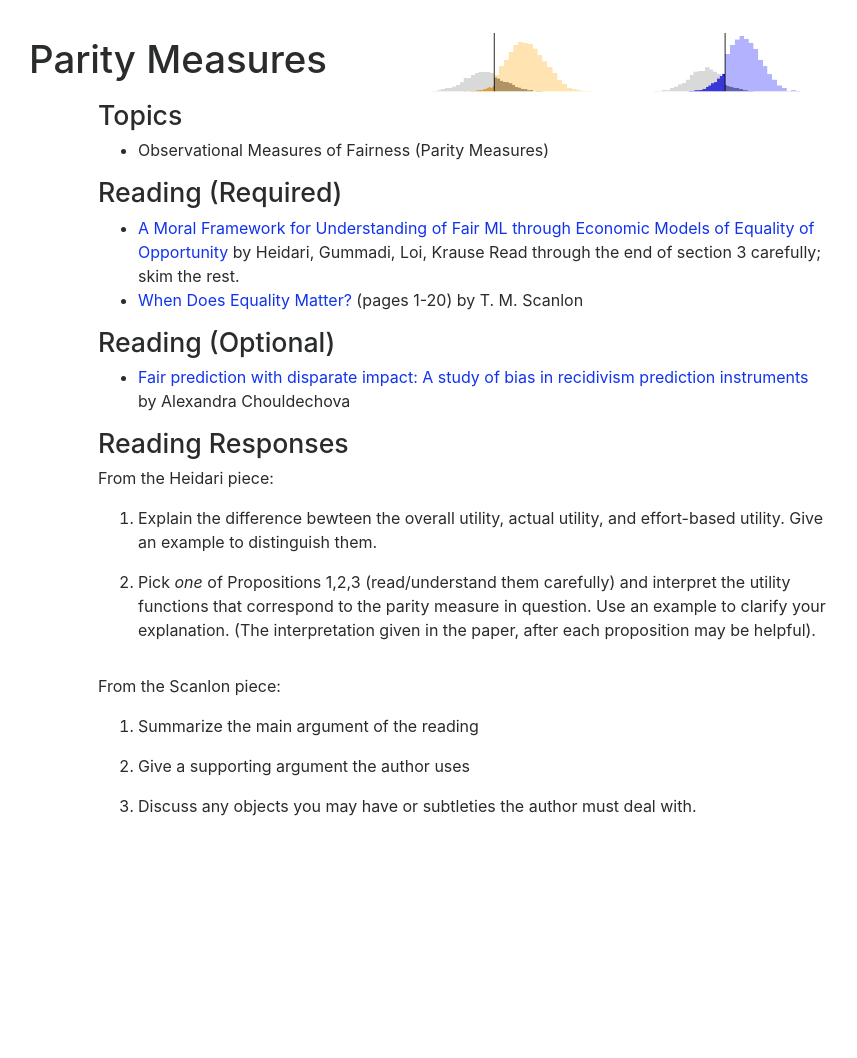
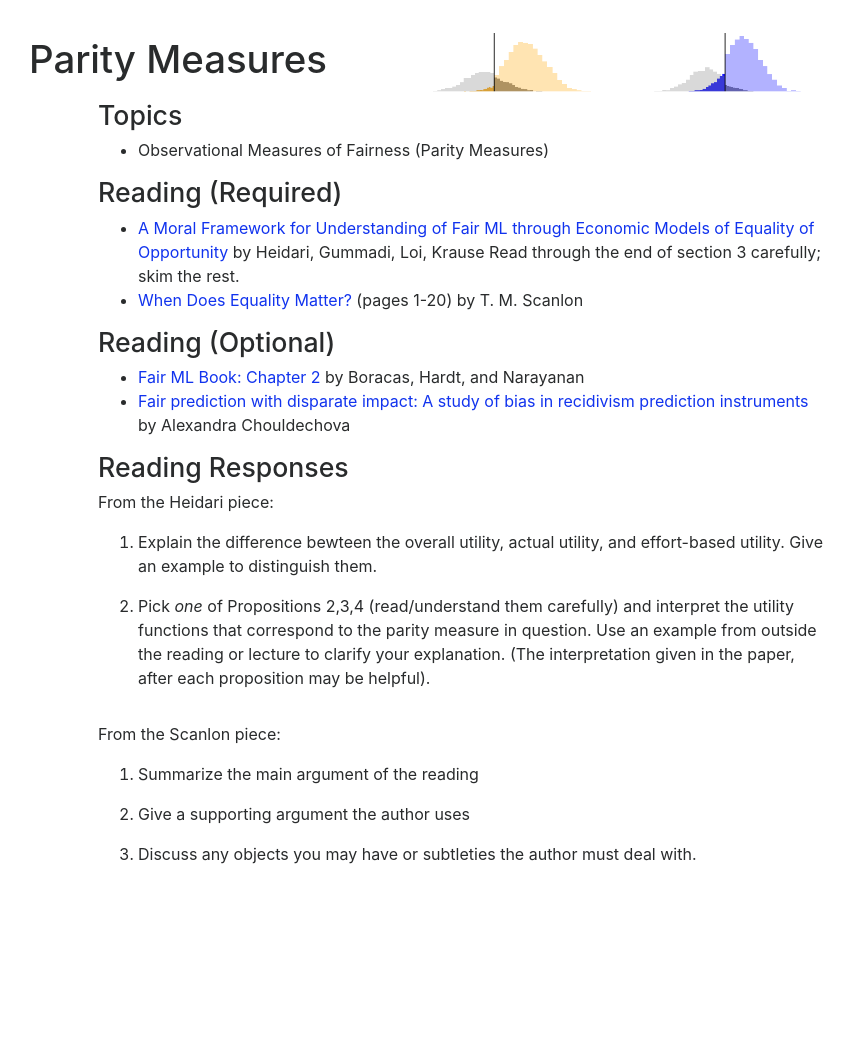
Before and after one commit to afraenkel/course-fairness-webpage, a Jekyll site: the page built from weeks/week03.md, in a window 1280 px wide. Shown: the whole page, without its empty margins (177-1034 px from the left). Built offline with Jekyll 4.4.1, drawn with Linux system fonts in a browser that asks for light colours; nearby versions of some CDN libraries; before the commit the page ends 1010 px from its top, so only the background shows below that.

Commit message:
week03 update: hardt book

```diff
--- a/weeks/week03.md
+++ b/weeks/week03.md
@@ -22,6 +22,9 @@ doodle: /doodle.png
 
 ## Reading (Optional)
 
+* [Fair ML Book: Chapter
+  2](https://fairmlbook.org/classification.html)
+  by Boracas, Hardt, and Narayanan
 * [Fair prediction with disparate impact: A study of bias in recidivism
   prediction instruments](https://arxiv.org/pdf/1610.07524.pdf)
   by Alexandra Chouldechova
@@ -32,11 +35,11 @@ doodle: /doodle.png
 From the Heidari piece:
 1. Explain the difference bewteen the overall utility, actual utility,
    and effort-based utility. Give an example to distinguish them.
-2. Pick *one* of Propositions 1,2,3 (read/understand them carefully)
+2. Pick *one* of Propositions 2,3,4 (read/understand them carefully)
    and interpret the utility functions that correspond to the parity
-   measure in question. Use an example to clarify your
-   explanation. (The interpretation given in the paper, after each
-   proposition may be helpful).
+   measure in question. Use an example from outside the reading or
+   lecture to clarify your explanation. (The interpretation given in
+   the paper, after each proposition may be helpful).
 
 From the Scanlon piece:
 1. Summarize the main argument of the reading
```
